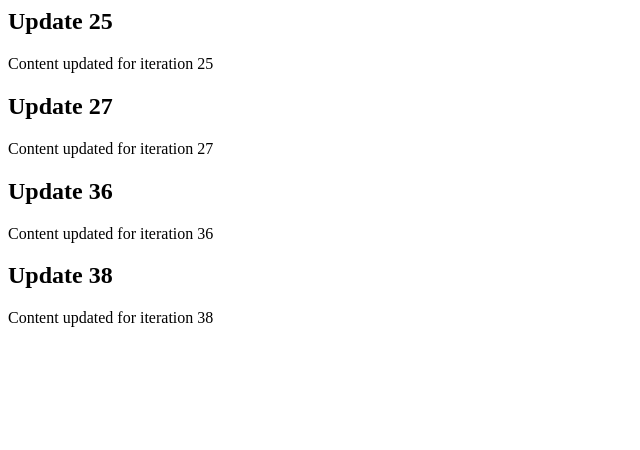
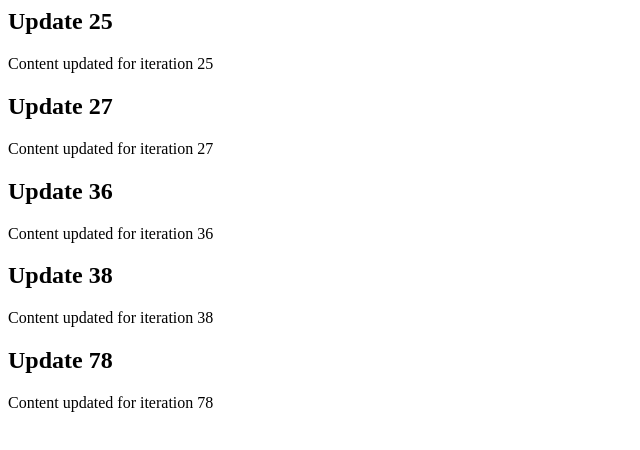
Before and after one commit to jpschmorgan/stunning-palm-tree, a website: page src/index.html in a window 1280 px wide. Shown: the whole page, without its empty margins (0-640 px from the left). Drawn offline with Linux system fonts and the light colour scheme.

```diff
--- a/src/index.html
+++ b/src/index.html
@@ -21,3 +21,9 @@
     <h2>Update 38</h2>
     <p>Content updated for iteration 38</p>
 </div>
+
+<!-- Updated iteration 78 -->
+<div class="update-78">
+    <h2>Update 78</h2>
+    <p>Content updated for iteration 78</p>
+</div>
```
